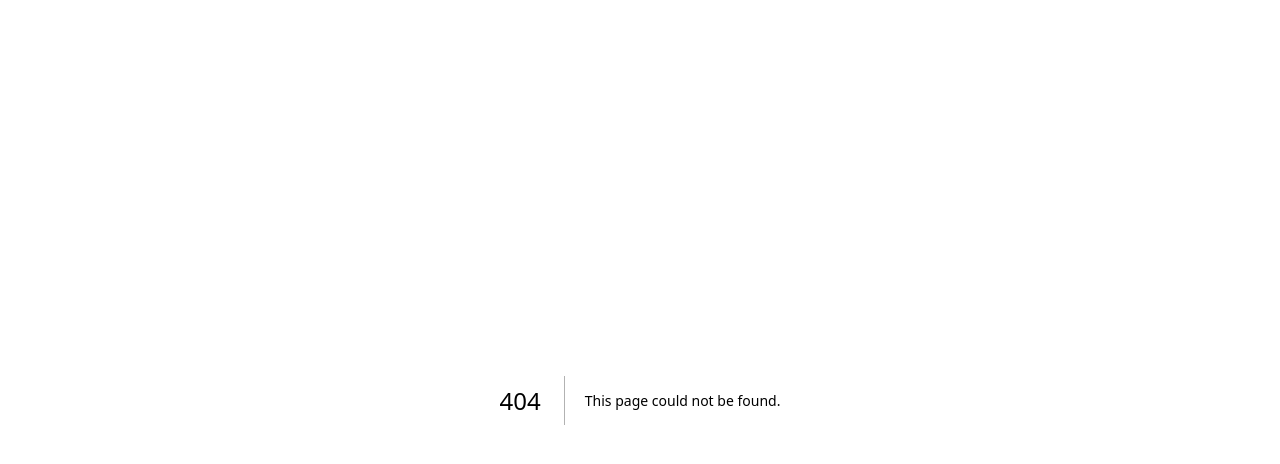
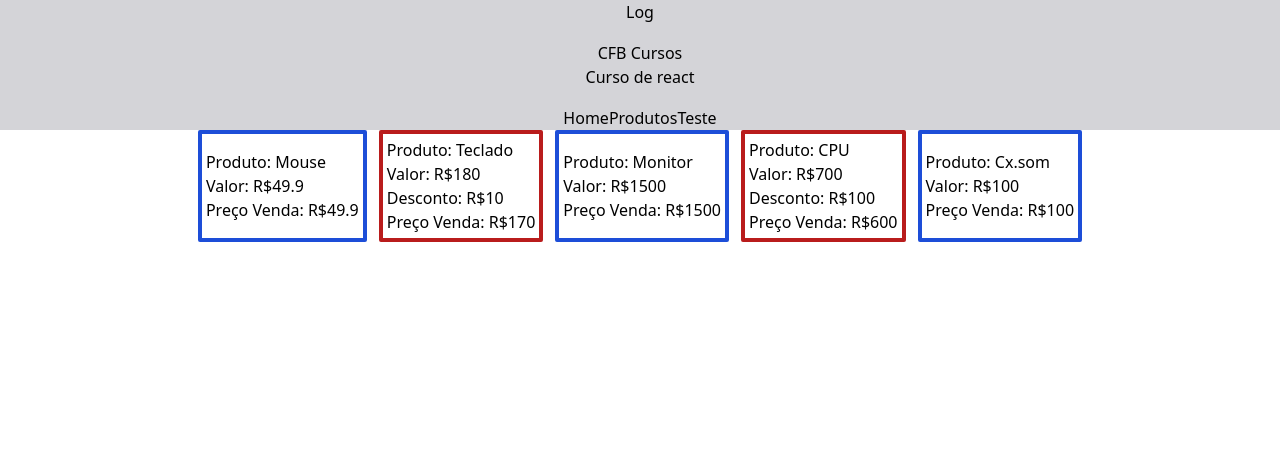
Before and after one commit to luisjonson/treinamento_react_next, a Next.js app: page /produtos/produtos in a window 1280 px wide. Before the commit this address had no page. Shown: the top 464 px of the page. Built offline with nearby package versions, Linux system fonts and the light colour scheme.

Commit message:
Aprendendo criar LINK e redirecionar página - Aula 13 - Curso de React Next Typescript

```diff
--- a/src/components/Card.tsx
+++ b/src/components/Card.tsx
@@ -1,3 +1,4 @@
+import Topo from "@/components/Topo"
 interface CardProps {
     produto: string
     valor: number
--- a/src/components/Topo.tsx
+++ b/src/components/Topo.tsx
@@ -1,12 +1,24 @@
+import Link from "next/link";
+
 export default function Topo(){
     return (
-        <div className='flex justify-between items-center bg-zinc-300 h-[100px]'>
+        <div className='flex flex-col justify-between items-center bg-zinc-300 h-[130px]'>
           <div>Log</div>
-          <div className='flex flex-col justify-center items-center'>
-            <div className='text-3x1'>CFB Cursos</div>
-            <div className='subtituloTopo'>Curso de react</div>
-          </div>
-          <div>Jonson</div>
+            <div className='flex flex-col justify-center items-center'>
+              <div className='text-3x1'>CFB Cursos</div>
+              <div className='subtituloTopo'>Curso de react</div>
+            </div>
+            <nav>
+              <Link href={"/"}>
+                Home
+              </Link>
+              <Link href={"/produtos/produtos"}>
+                Produtos
+              </Link>
+              <Link href={"/teste/teste"}>
+                Teste
+              </Link>
+            </nav>
         </div>
     )
 }
--- a/src/pages/index.tsx
+++ b/src/pages/index.tsx
@@ -10,48 +10,6 @@
 const name = 'Jonson'
 let canal = 'CBFCursos'
 
-const produtos=[{
-  produto:'Mouse',
-  valor:49.9,
-  desconto:0,
-  disponivel:true
-},
-{
-  produto:'Teclado',
-  valor:180,
-  desconto:10,
-  disponivel:true
-},
-{
-  produto:'Monitor',
-  valor:1500,
-  desconto:0,
-  disponivel:true
-},
-{
-  produto:'CPU',
-  valor:700,
-  desconto:100,
-  disponivel:true
-},
-{
-  produto:'Cx.som',
-  valor:100,
-  desconto:0,
-  disponivel:true
-}
-]
-
-function caldDesc(v:number, d:number){
-
-  console.log("valor:" + v)
-  console.log("desconto" + d)
-  return v-d
-}
-
-function caldDesctaxa(v:number, d:number){
-  return v - (d/2)
-}
 function retnome() {
   return name
 }
@@ -59,8 +17,6 @@
 const cnl = () => {
   return canal
 }
-
-
 
 export default function Home() {
   return (
@@ -72,17 +28,6 @@
         <div>Cursos de react Next </div>
         <div>Typescript</div>
         <div style={{ color: '#f00', backgroundColor: '#bbb' }}>React</div>
-      </div>
-      <div className='flex justify-center gap-3'>
-        {
-          produtos.map((e:any)=>{
-            if(e.disponivel){
-              return(
-                <Card produto={e.produto} valor={e.valor} desconto={e.desconto} funcao={caldDesc}/>
-              )
-            }
-          })
-        }
       </div>
     </div>
   );
--- /dev/null
+++ b/src/pages/produtos/produtos.tsx
@@ -0,0 +1,65 @@
+import Card from "@/components/Card"
+import Topo from "@/components/Topo"
+
+
+const produtos = [{
+    produto: 'Mouse',
+    valor: 49.9,
+    desconto: 0,
+    disponivel: true
+},
+{
+    produto: 'Teclado',
+    valor: 180,
+    desconto: 10,
+    disponivel: true
+},
+{
+    produto: 'Monitor',
+    valor: 1500,
+    desconto: 0,
+    disponivel: true
+},
+{
+    produto: 'CPU',
+    valor: 700,
+    desconto: 100,
+    disponivel: true
+},
+{
+    produto: 'Cx.som',
+    valor: 100,
+    desconto: 0,
+    disponivel: true
+}
+]
+
+function caldDesc(v: number, d: number) {
+
+    console.log("valor:" + v)
+    console.log("desconto" + d)
+    return v - d
+}
+
+function caldDesctaxa(v: number, d: number) {
+    return v - (d / 2)
+}
+
+export default function produtosPagina() {
+    return (
+        <div>
+            <Topo/>
+            <div className='flex justify-center gap-3'>
+                {
+                    produtos.map((e: any) => {
+                        if (e.disponivel) {
+                            return (
+                                <Card produto={e.produto} valor={e.valor} desconto={e.desconto} funcao={caldDesc} />
+                            )
+                        }
+                    })
+                }
+            </div>
+        </div>
+    )
+}
--- /dev/null
+++ b/src/pages/teste/teste.tsx
@@ -0,0 +1,10 @@
+import Topo from "@/components/Topo"
+
+export default function(){
+    return(
+        <div>
+            <Topo/>
+            <h1>Teste</h1>
+        </div>
+    )
+}
```
